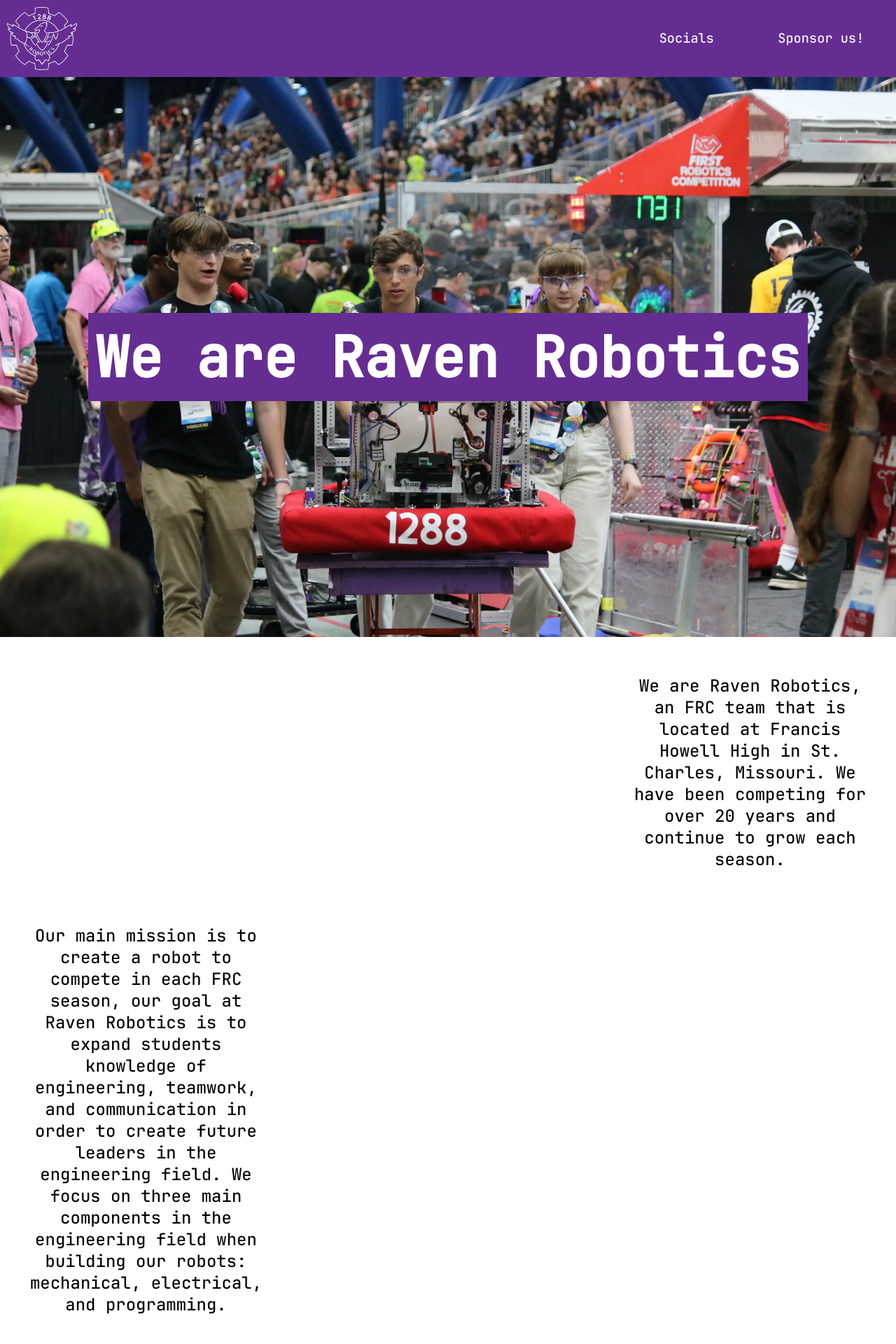
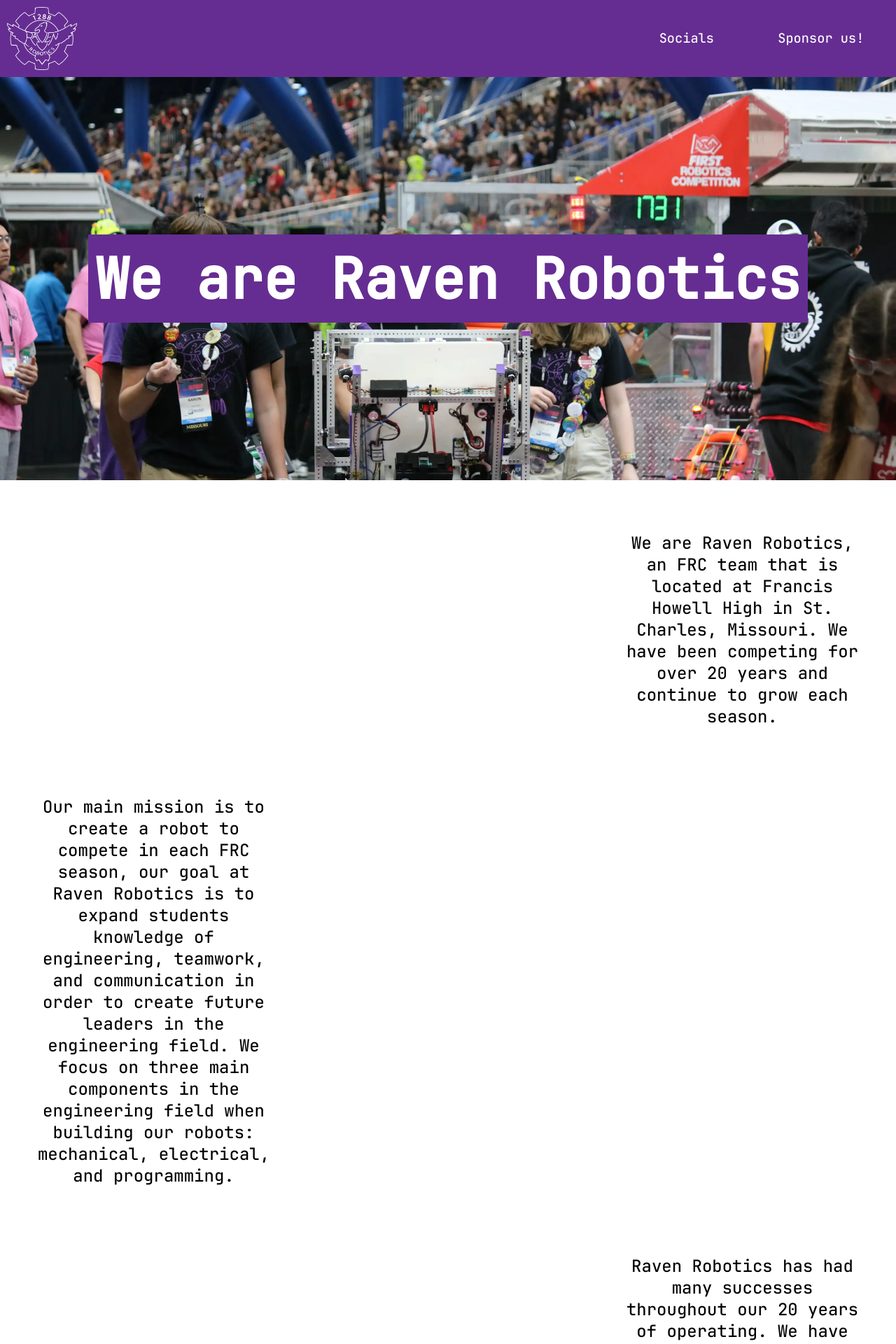
Before and after one commit to R-venRobotics1288/raven-website_-MIRROR-, a SvelteKit app: page / in a window 1280 px wide. Shown: the top 1920 px of the page at 70% size. Built offline with nearby package versions, Linux system fonts and the light colour scheme.

Commit message:
fixed jenkins goof

```diff
--- a/src/routes/+page.svelte
+++ b/src/routes/+page.svelte
@@ -10,7 +10,7 @@
             <h1>We are Raven Robotics</h1>
         </div>
     </div>
-    <div style="padding: 15px;">
+    <div style="padding: 25px;">
         <div class="box">
             <div class="image_left"><enhanced:img src='$lib/assets/IMG_3829.jpg' alt='tmp logo' class="images"/></div>
             <div class="text_right"><p class="blurb">
@@ -49,14 +49,14 @@
         display: flex;
         float: left;
         object-fit: none;
-        padding: 15px;
+        padding: 25px;
     }
     .image_right {
         width: 70%;
         display: flex;
         float: right;
         object-fit: none;
-        padding: 15px;
+        padding: 25px;
 
     }
     .text_left {
@@ -67,7 +67,7 @@
         float: left;
         display: flex;
         flex-grow: 1;
-        padding: 15px;
+        padding: 25px;
     }
     .text_right {
         margin: 0%;
@@ -77,7 +77,7 @@
         float: right;
         display: flex;
         flex-grow: 1;
-        padding: 15px;
+        padding: 25px;
     }
     .blurb {
         font-size: 18pt;
@@ -88,9 +88,10 @@
         justify-content: center;
         display: flex;
         align-items: center;
-        height: 100vh;
-        width: 100%;
+        width: 100vw;
+        height: auto;
         font-size: 30pt;
+        aspect-ratio: 20 / 9;
         margin: 0px;
         background-image: url('$lib/assets/IMG_3788.webp');
         background-attachment: fixed;
@@ -100,7 +101,7 @@
     :global(body.dark) .title-text{
         display: flex;
         flex-shrink: 0;
-        background-color: black;
+        background-color: rgba(0, 0, 0, 80%);
         margin: 10px;
         padding: 10px;
         justify-content: center;
@@ -119,5 +120,6 @@
     h1 {
         margin: 0;
         padding: 0;
+        opacity: 100%;
     }
 </style>
--- a/src/routes/styling.svelte
+++ b/src/routes/styling.svelte
@@ -1,7 +1,7 @@
 <div class="styled_paragraph"/>
 <style>
     :global(body.dark) {
-        background-color: #0f0f0f;
+        background-color: #202020;
         color: #9966cc;
         margin: 0%;
         padding: 0%;
```
Also changed, not shown: static/raven_dark_test.png (added), 1 other file (tests, documents, lock files or other folders).
